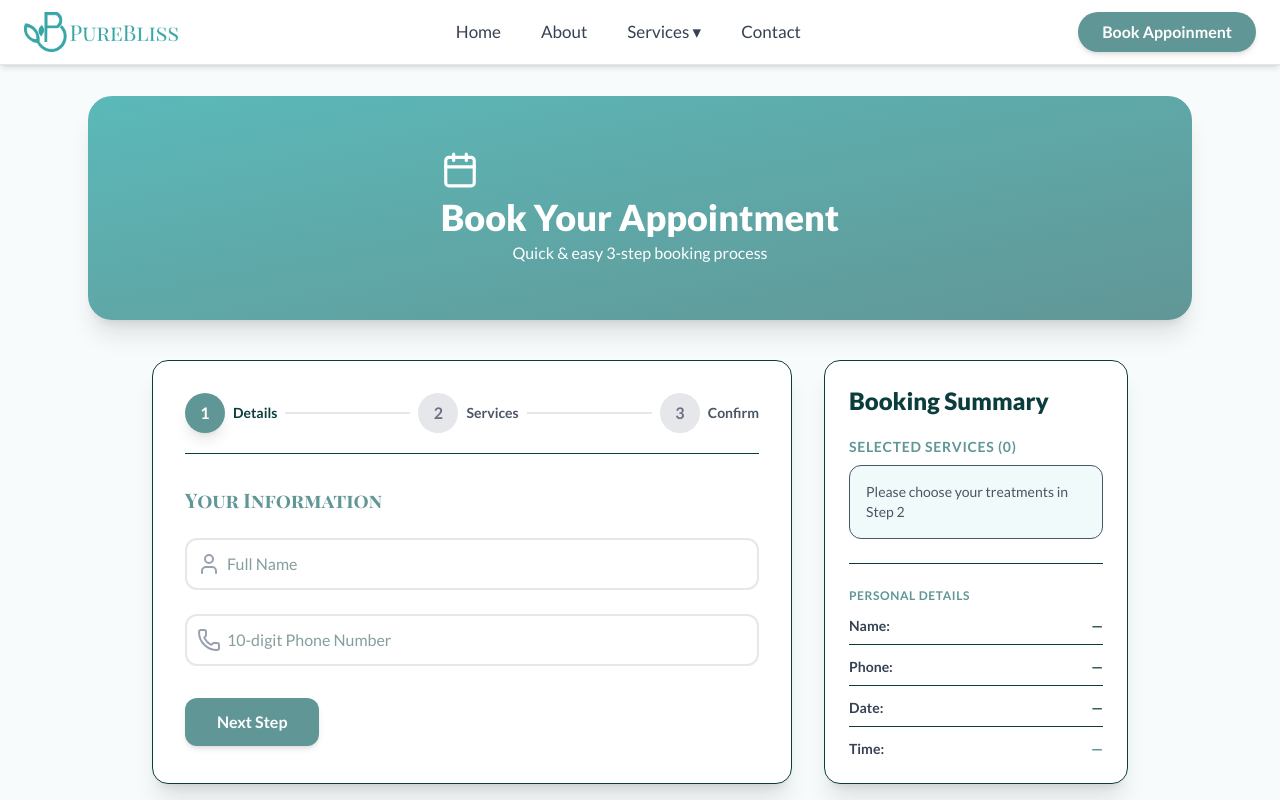
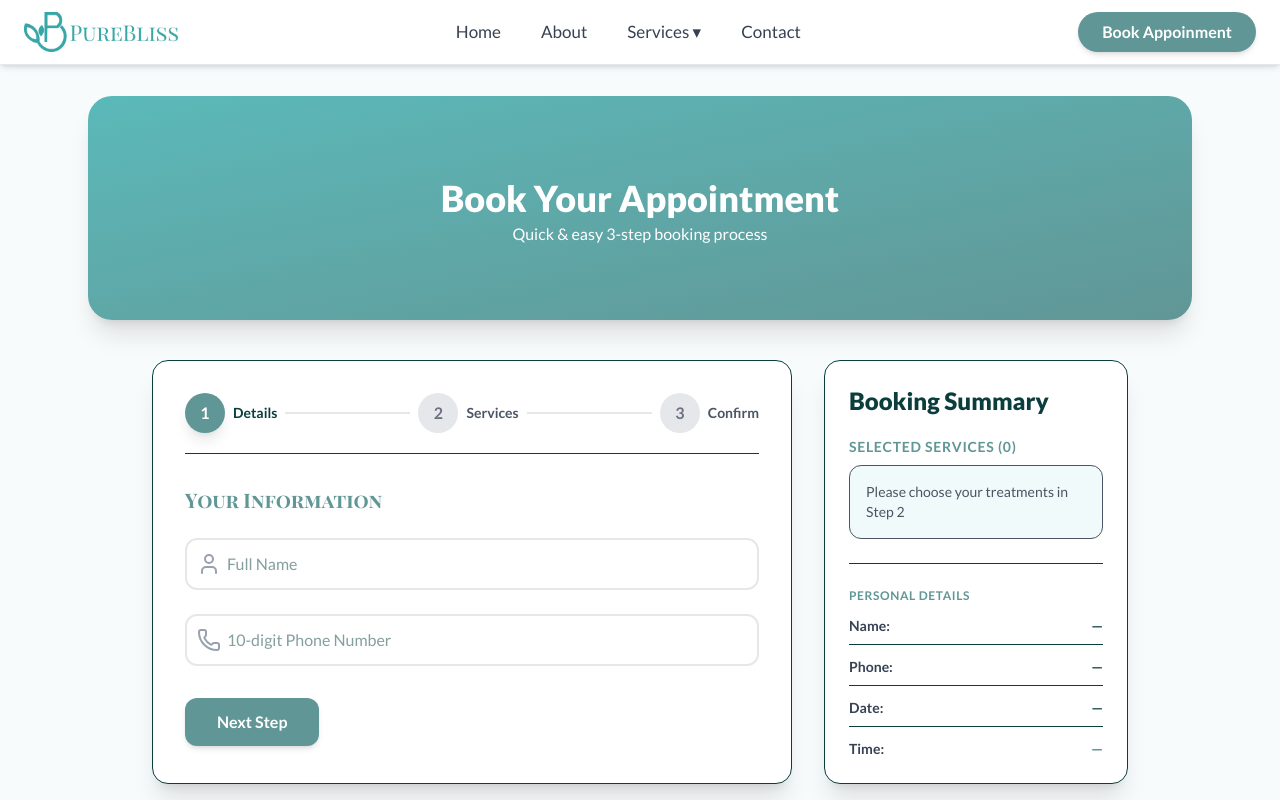
Before and after one commit to onkarjamdade-p/PureBliss, a React (Vite) app: page /Appointment in a window 1280 px wide. Shown: the top 800 px of the page. Built offline with nearby package versions, Linux system fonts and the light colour scheme.

Commit message:
Button updated

```diff
--- a/src/screens/Appointment.jsx
+++ b/src/screens/Appointment.jsx
@@ -320,7 +320,7 @@ Pure Bliss Skin & Eye Clinic`;
                             animate={{ opacity: 1, scale: 1 }}
                             className="mb-2"
                         >
-                            <Calendar size={38} />
+
                         </motion.div>
 
                         <motion.h1
```
